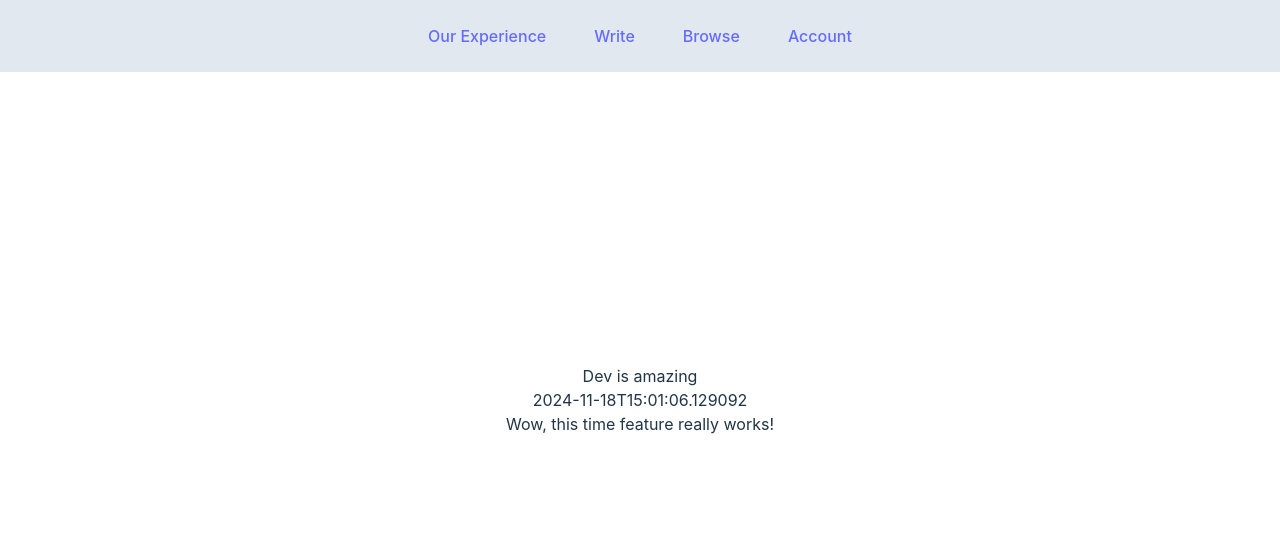
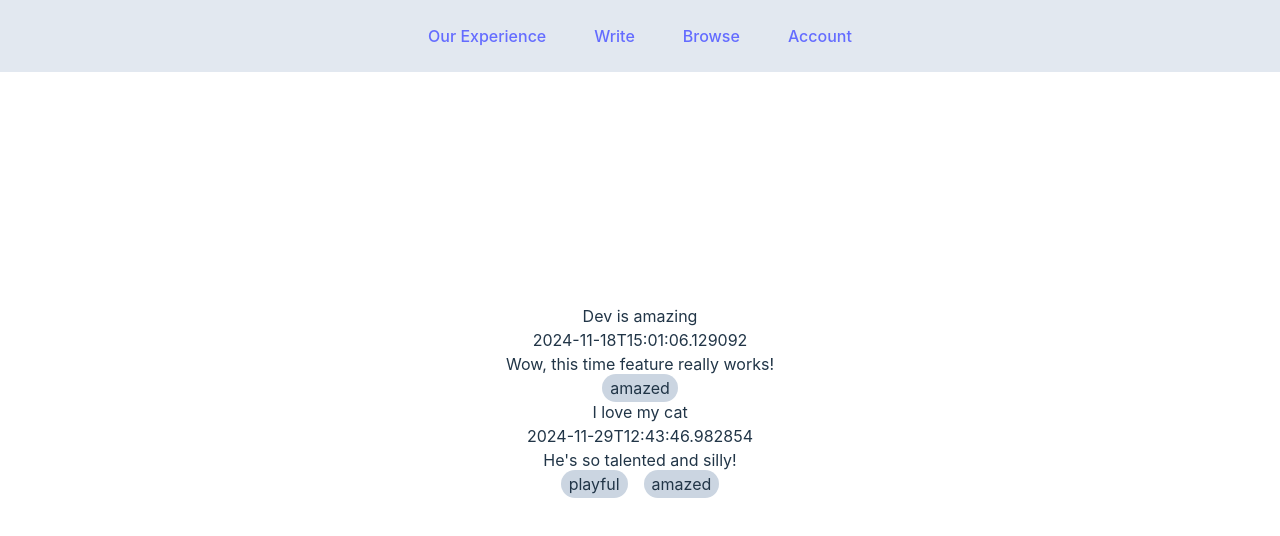
Before and after one commit to mads-bohn/ourexp, a React (Vite) app in the folder ourexp-ui/: page /entries in a window 1280 px wide. Shown: the top 536 px of the page. Built offline with nearby package versions, Linux system fonts and the light colour scheme.

Commit message:
DisplayFeelings component to render feelings with minimal styling

```diff
--- /dev/null
+++ b/ourexp-ui/src/components/entries/DisplayFeelings.jsx
@@ -0,0 +1,9 @@
+import React from 'react'
+
+export default function DisplayFeelings({feelingsArray}) {
+
+    let feelingLabels = feelingsArray.map(feeling => <p className='inline mx-2 py-1 px-2 rounded-2xl bg-slate-300'>{feeling.name}</p>)
+  return (
+    <div>{feelingLabels}</div>
+  )
+}
--- a/ourexp-ui/src/components/entries/Entry.jsx
+++ b/ourexp-ui/src/components/entries/Entry.jsx
@@ -1,4 +1,5 @@
 import React from 'react'
+import DisplayFeelings from './DisplayFeelings'
 
 export default function Entry({entryObject}) {
   return (
@@ -6,6 +7,7 @@ export default function Entry({entryObject}) {
         <h3>{entryObject.title}</h3>
         <h4>{entryObject.time}</h4>
         <p>{entryObject.text}</p>
+        <DisplayFeelings feelingsArray={entryObject.feelings} />
     </div>
   )
 }
--- a/ourexp-ui/src/pages/Entries.jsx
+++ b/ourexp-ui/src/pages/Entries.jsx
@@ -16,11 +16,31 @@ const testEntry =     {
   ]
 }
 
+const testEntryTwo =  {
+  "id": 252,
+  "text": "He's so talented and silly!",
+  "title": "I love my cat",
+  "time": "2024-11-29T12:43:46.982854",
+  "feelings": [
+      {
+          "id": 1,
+          "name": "playful",
+          "category": "HAPPY"
+      },
+      {
+          "id": 7,
+          "name": "amazed",
+          "category": "SURPRISED"
+      }
+  ]
+}
+
 export default function Entries() {
   return (
     <div>
       <Navbar />
       <Entry entryObject={testEntry} />
+      <Entry entryObject={testEntryTwo} />
     </div>
   )
 }
```
